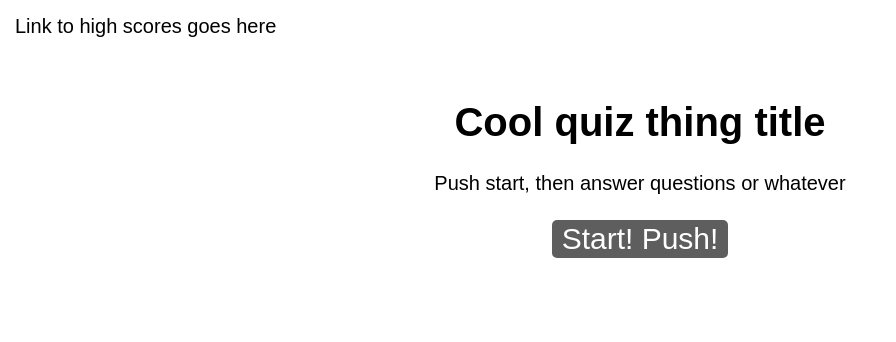
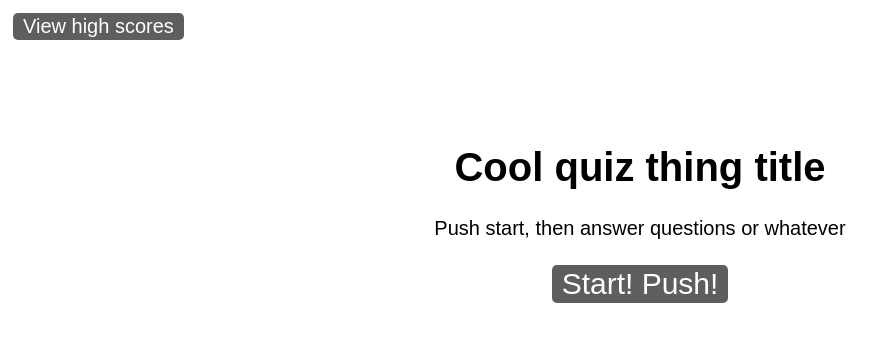
Before and after one commit to BMAbb/code-quiz, a plain HTML site: page index.html in a window 1280 px wide. Shown: the whole page, without its empty margins (0-896 px from the left). Drawn offline with Linux system fonts and the light colour scheme.

Commit message:
added links between the two pages

```diff
--- a/assets/styles.css
+++ b/assets/styles.css
@@ -1,12 +1,6 @@
 body {
     font-family: Arial;
     font-size: 125%;
-}
-
-#high-scores {
-    position: absolute;
-    top: 15px;
-    left: 15px;
 }
 
 #timer {
@@ -86,3 +80,7 @@ button:hover {
     padding-top: 10px;
     color: red;
   }
+
+#high-scores button {
+    font-size:100%
+}
--- a/index.html
+++ b/index.html
@@ -9,7 +9,7 @@
 
 <body>
     <!--Link to high scores-->
-    <div id="high-scores">Link to high scores goes here</div>
+    <div id="high-scores"><a href="scores.html"><button>View high scores</button></a></div>
 
     <!--Timer-->
     <div id="timer"></div>
```
Also changed, not shown: scores.html (+2 -1 lines).
